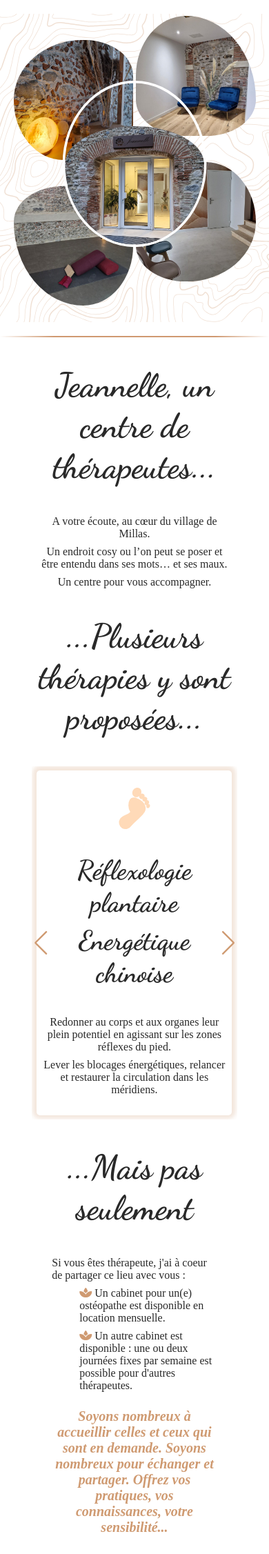
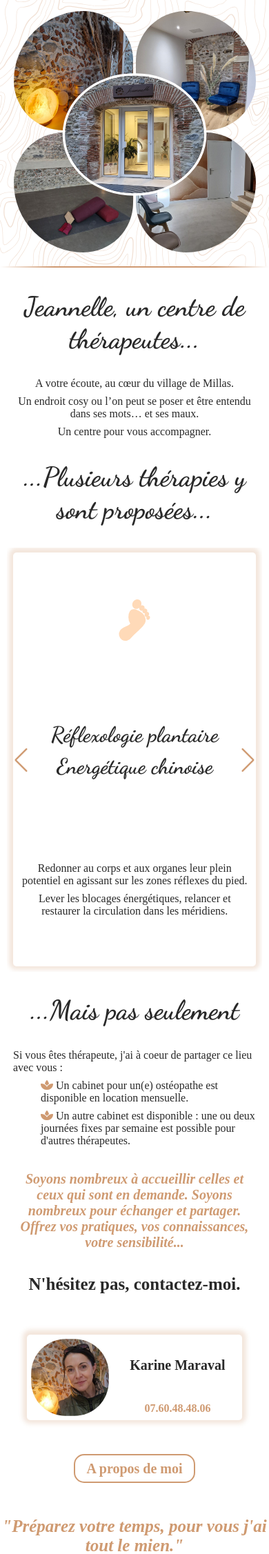
Before and after one commit to Nifrael/jeannelle-1, a PHP site: page / in a window 390 px wide. Shown: the part 83-2336 px from the top of the page at 69% size. Run offline with PHP 8.4, Linux system fonts and the light colour scheme; some libraries are stand-ins or nearby versions; some web fonts are replaced.

Commit message:
Media queries pour téléphone

```diff
--- a/assets/css/components.css
+++ b/assets/css/components.css
@@ -413,13 +413,7 @@ footer a:hover {
   box-shadow: 0px -2px 20px 0px var(--important-color);
 }
 
-/* .first-footer h1,
-.second-footer h1,
-.third-footer h1 {
-  justify-self: center;
-} */
-
-@media (max-width: 960px) {
+@media (width <= 960px) {
   nav ul img {
     width: 250px;
     height: 60px;
@@ -427,12 +421,13 @@ footer a:hover {
 
   .welcome-photos {
     max-width: 90%;
-    margin: 5% auto;
+    margin: 0% auto;
     display: grid;
     align-items: center;
     grid-template-columns: repeat(4, 1fr);
     grid-template-rows: repeat(4, 1fr);
     gap: 1vw;
+    padding: 4% 0 3% 0;
   }
 
   .welcome-photos img {
@@ -452,6 +447,7 @@ footer a:hover {
     border-radius: 50%;
     border: var(--white) 1vw solid;
     overflow: hidden;
+    padding-top: 0%;
   }
 
   .welcome-photos div:nth-child(2) {
@@ -463,6 +459,8 @@ footer a:hover {
     border-top-right-radius: 50%;
     border-top-left-radius: 70%;
     border-bottom-left-radius: 50%;
+    border-bottom-right-radius: 0%;
+    padding-top: 0%;
   }
 
   .welcome-photos div:nth-child(3) {
@@ -474,6 +472,7 @@ footer a:hover {
     border-top-right-radius: 70%;
     border-top-left-radius: 50%;
     border-bottom-right-radius: 50%;
+    padding-bottom: 0;
   }
 
   .welcome-photos div:nth-child(4) {
@@ -486,6 +485,8 @@ footer a:hover {
     border-top-left-radius: 50%;
     border-bottom-right-radius: 50%;
     border-bottom-left-radius: 70%;
+    border-top-right-radius: 0%;
+    padding-top: 0;
   }
 
   .welcome-photos div:nth-child(5) {
@@ -499,6 +500,41 @@ footer a:hover {
     border-top-right-radius: 50%;
     border-bottom-left-radius: 50%;
     border-bottom-right-radius: 70%;
+    border-top-left-radius: 0%;
+    padding-bottom: 0%;
+  }
+
+  section {
+    width: 100%;
+  }
+
+  .text-container {
+    width: 95%;
+  }
+
+  .swiper {
+    width: 95%;
+  }
+
+  .swiper-button-next {
+    padding-left: 0%;
+  }
+
+  .swiper-button-prev {
+    padding-right: 0%;
+  }
+
+  .card {
+    height: 600px;
+  }
+
+  .therapist-card {
+    width: 80%;
+    margin: 15% auto;
+  }
+
+  .button-container {
+    margin: 15% auto;
   }
 
   .footer-container {
@@ -522,21 +558,7 @@ footer a:hover {
     width: 100%;
   }
 
-  .first-footer,
-  .second-footer {
-    border-bottom: solid 1px rgb(207, 153, 113);
+  .photo-end {
+    height: 300px;
   }
-
-  /* .first-footer h1,
-  .second-footer h1,
-  .third-footer h1 {
-    font-size: 1.5rem;
-    margin: 5% 0 10% 0;
-  }
-
-  .first-footer p,
-  .second-footer p,
-  .third-footer p {
-    font-size: 1.2rem;
-  } */
 }
--- a/assets/css/fonts.css
+++ b/assets/css/fonts.css
@@ -28,3 +28,21 @@ p {
 #therapeutic-icon {
   width: 70px;
 }
+
+@media (width <= 960px) {
+  h1 {
+    font-size: var(--h2);
+  }
+
+  h2 {
+    font-size: var(--h3);
+  }
+
+  h3 {
+    font-size: var(--h4);
+  }
+
+  h4 {
+    font-size: var(--h5);
+  }
+}
--- a/home.html
+++ b/home.html
@@ -107,12 +107,12 @@
                 <h2>Yin Yoga</h2>
               </div>
               <div>
-                <p>Permet de revenir à soi, dans des postures non engageantes, ne nécessitant ni force, ni équilibre ou
+                <p>Revenir à soi, dans des postures non engageantes, ne nécessitant ni force, ni équilibre ou
                   souplesse particulière.</p>
-                <p>Le premier ennemi du mental est le mental lui-même : offrons-lui une pause et du silence.</p>
-                <p>Cette pratique lente et introspective permet de se poser dans le moment présent, de relâcher les
+                <p>Le premier ennemi du mental est le mental lui-même : offrons-lui pause silence.</p>
+                <p>Cette pratique introspective permet de se poser dans le moment présent, de relâcher les
                   tensions et de réduire le stress.</p>
-                <p>Avec une action sur les méridiens et les fascias, cela favorise la santé des organes internes,
+                <p>Agir sur les méridiens et les fascias favorise la santé des organes internes,
                   améliore
                   la digestion, le sommeil, soulage les douleurs et ramène de la clarté de l'apaisement à l'esprit.</p>
               </div>
```
Also changed, not shown: about.html (+8 -2 lines), assets/css/about.css (+65 -7 lines), assets/css/index.css (+0 -132 lines).
